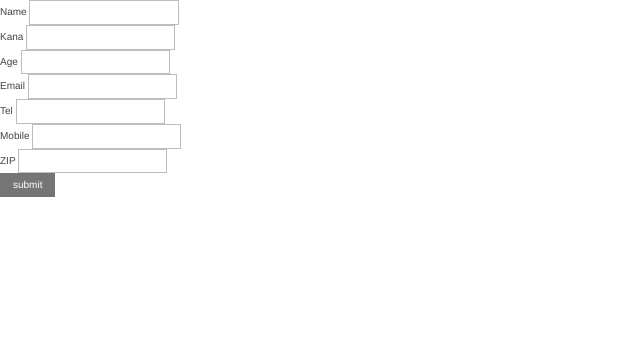
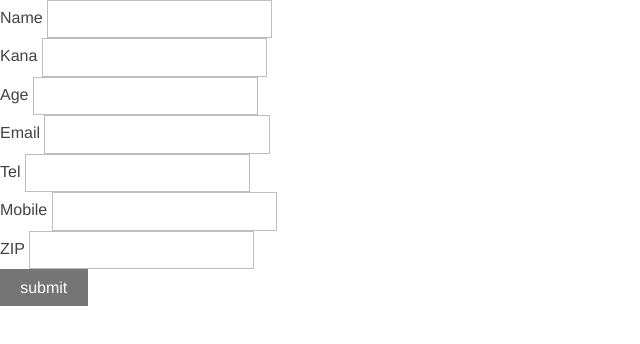
Before and after one commit to yukawahara0416/template-html, a website: page src/templates/javascript/validate.html in a window 1280 px wide. Shown: the whole page, without its empty margins (0-640 px from the left). Drawn offline with nearby package versions, Linux system fonts and the light colour scheme; files that its build step writes are made by us from their sources.

Commit message:
improve: sass修正

```diff
--- a/src/styles/breakpoints/_base.scss
+++ b/src/styles/breakpoints/_base.scss
@@ -9,11 +9,10 @@ html {
 }
 body {
   font-family: $font-family-base;
-  font-size: 10px; /* =10pxChromeのバグ対応 */
   font-size: $font-size-base;
   font-weight: $font-weight-base;
+  line-height: $line-height-base;
   color: $color-text;
-  line-height: $line-height-base;
   background: $color-background;
   -webkit-font-smoothing: antialiased;
   -moz-osx-font-smoothing: grayscale;
@@ -31,33 +30,3 @@ samp {
   font-family: $font-family-code;
   font-size: inherit;
 }
-[type='text'],
-[type='search'],
-[type='tel'],
-[type='url'],
-[type='email'],
-[type='password'],
-[type='number'],
-[type='date'],
-[type='month'],
-[type='week'],
-[type='time'],
-[type='datetime-local'] {
-  @extend %text;
-}
-textarea {
-  @extend %textarea;
-}
-[type='submit'],
-[type='button'] {
-  @extend %button;
-}
-[type='radio'] {
-  @extend %radio;
-}
-[type='checkbox'] {
-  @extend %checkbox;
-}
-select {
-  @extend %select;
-}
--- a/src/styles/component/_tab.scss
+++ b/src/styles/component/_tab.scss
@@ -18,7 +18,7 @@
     color: #fff;
   }
 
-  @include mq-up('tab') {
+  @include mq-up("tab") {
     &:hover {
       background: $tab-background--active;
       color: #fff;
--- a/src/styles/foundation/_attr.scss
+++ b/src/styles/foundation/_attr.scss
@@ -1,3 +1,3 @@
 [data-target] {
-	cursor: pointer;
+  cursor: pointer;
 }
--- a/src/styles/foundation/_color.scss
+++ b/src/styles/foundation/_color.scss
@@ -18,7 +18,7 @@ $footer-color: #fff;
 
 // ボーダー
 $form-border-color: #bdbdbd;
-$form-border-color--foucs: #9e9e9e;
+$form-border-color--focus: #9e9e9e;
 
 // .c-box
 $box-border-color: #757575;
--- a/src/styles/foundation/_function.scss
+++ /dev/null
@@ -1,22 +0,0 @@
-// 割り算
-@function division($numerator, $denominator) {
-
-	@return $numerator / $denominator;
-}
-
-// vw計算
-@function vw($windows_width, $font_size) {
-
-	@return $font_size / $windows_width * 100vw;
-}
-
-// 背景色の明度によって文字色を変える
-@function color-from-background($background-color) {
-	$color: $color-text;
-
-	@if lightness($background-color) < 70% {
-		$color: #fff;
-	}
-
-	@return $color;
-}
--- a/src/styles/foundation/_inherit.scss
+++ b/src/styles/foundation/_inherit.scss
@@ -49,7 +49,7 @@
   &:focus {
     outline: none;
     box-shadow: none;
-    border: 1px solid $form-border-color--foucs;
+    border: 1px solid $form-border-color--focus;
   }
 }
 
@@ -94,7 +94,7 @@
       border-radius: 50%;
       width: 1em;
       height: 1em;
-      border: 1px solid $form-border-color--foucs;
+      border: 1px solid $form-border-color--focus;
       box-shadow: 0 0 0 0.1em #fff inset;
       display: block;
       opacity: 0;
@@ -105,7 +105,7 @@
   &:checked {
     + span {
       &::before {
-        border: 1px solid $form-border-color--foucs;
+        border: 1px solid $form-border-color--focus;
       }
 
       &::after {
@@ -160,7 +160,7 @@
   &:checked {
     + span {
       &::before {
-        border: 1px solid $form-border-color--foucs;
+        border: 1px solid $form-border-color--focus;
       }
 
       &::after {
@@ -195,7 +195,7 @@
 
   &:focus {
     outline: none;
-    border: 1px solid $form-border-color--foucs;
+    border: 1px solid $form-border-color--focus;
     box-shadow: none;
   }
 
--- a/src/styles/foundation/_typography.scss
+++ b/src/styles/foundation/_typography.scss
@@ -1,14 +1,7 @@
-$font-family-hkgw3: 'Helvetica Neue', Arial, 'Hiragino Kaku Gothic ProN', 'Hiragino Sans', Meiryo, sans-serif;
-$font-family-hkgw6: 'HiraKakuPro-W6', 'ヒラギノ角ゴ Pro W6', 'メイリオ', meiryo, 'MS Pゴシック', 'MS PGothic', sans-serif;
-
-$font-family-minco: '游明朝体', 'Yu Mincho', yumincho, 'ヒラギノ明朝 Pro', 'Hiragino Mincho Pro', 'MS P明朝', 'MS PMincho', serif;
-$font-family-gothic: '游ゴシック体', 'Yu Gothic', yugothic, 'ヒラギノ角ゴ Pro', 'Hiragino Kaku Gothic Pro', 'メイリオ', meiryo, 'MS Pゴシック',
-  'MS PGothic', sans-serif;
-
-$font-family-awesome: 'Font Awesome 5 Free', sans-serif;
+$font-family-base: "Helvetica Neue", Arial, "Hiragino Kaku Gothic ProN", "Hiragino Sans", Meiryo, sans-serif;
+$font-family-awesome: "Font Awesome 5 Free", sans-serif;
 $font-family-code: monospace, sans-serif;
 
-$font-family-base: $font-family-hkgw3;
-$font-size-base: 1rem;
+$font-size-base: 1.6rem;
 $font-weight-base: 400;
 $line-height-base: 1.6;
--- /dev/null
+++ b/src/styles/utility/_input.scss
@@ -0,0 +1,30 @@
+[type="text"],
+[type="search"],
+[type="tel"],
+[type="url"],
+[type="email"],
+[type="password"],
+[type="number"],
+[type="date"],
+[type="month"],
+[type="week"],
+[type="time"],
+[type="datetime-local"] {
+  @extend %text;
+}
+textarea {
+  @extend %textarea;
+}
+[type="submit"],
+[type="button"] {
+  @extend %button;
+}
+[type="radio"] {
+  @extend %radio;
+}
+[type="checkbox"] {
+  @extend %checkbox;
+}
+select {
+  @extend %select;
+}
```
